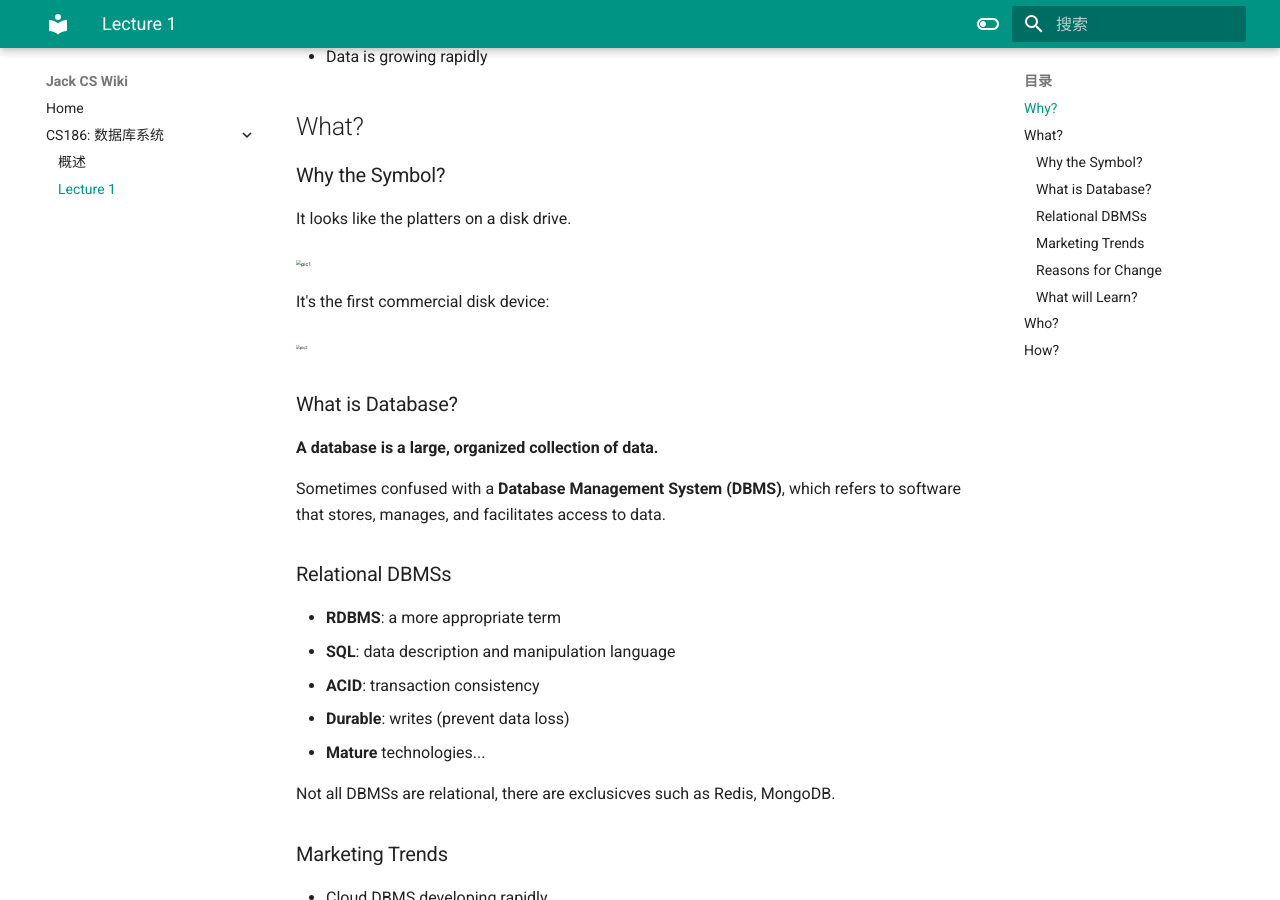
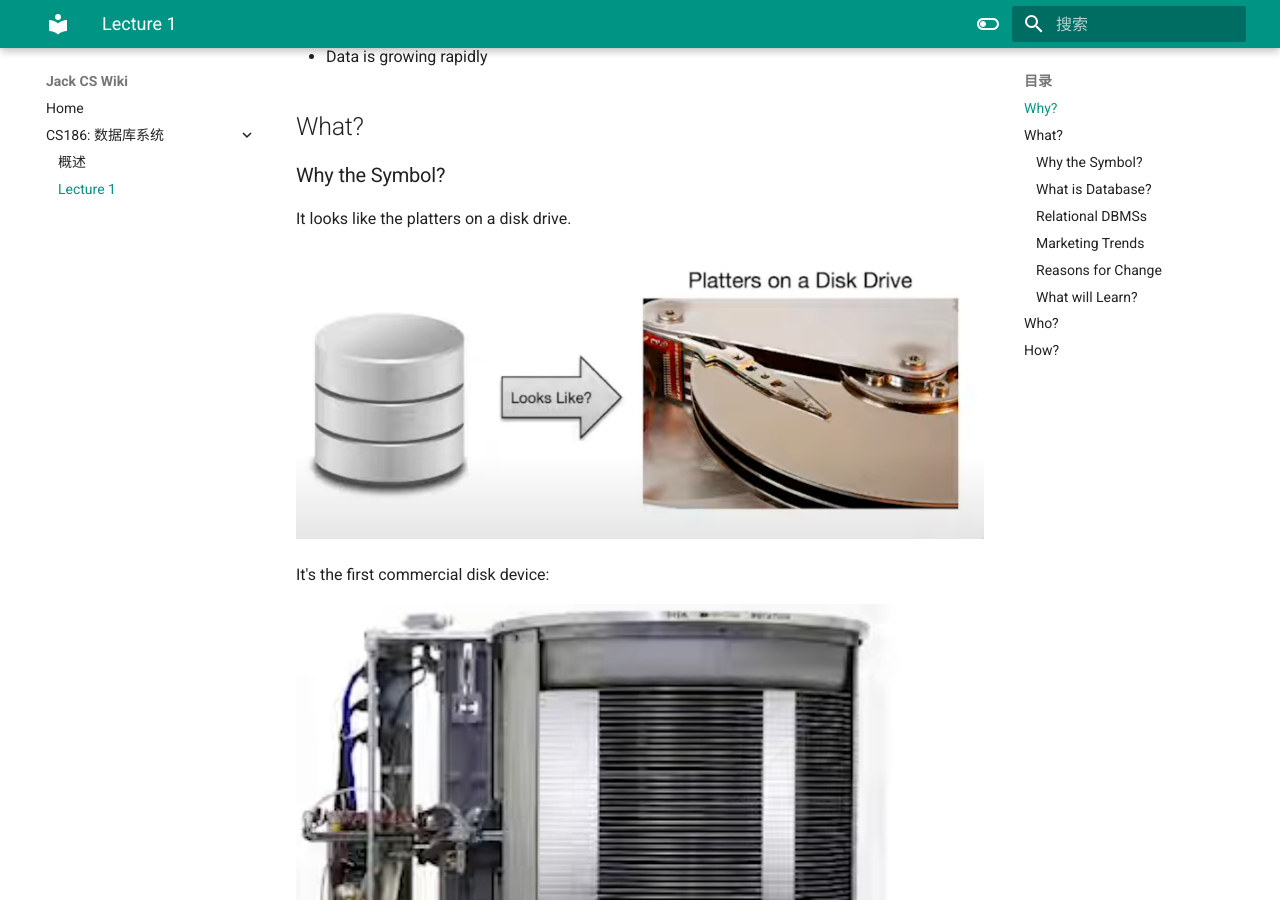
Before and after one commit to Caiguu/Jack_CS_Wiki, an MkDocs documentation site: the page built from docs/CS186/Lecture_1.md, in a window 1280 px wide and 900 px high, scrolled down 355 px. Built offline with MkDocs 1.6.1 and Material for MkDocs 9.7.7, drawn with Linux system fonts in a browser that asks for light colours.

Commit message:
Updated new pictures

```diff
--- a/docs/CS186/Lecture_1.md
+++ b/docs/CS186/Lecture_1.md
@@ -15,11 +15,11 @@
 
 It looks like the platters on a disk drive.
 
-<img src="Lecture_1.assets/pic1.png" alt="pic1" style="zoom: 33%;" />
+![pic1](Lecture_1.assets/pic1.png)
 
 It's the first commercial disk device:
 
-<img src="Lecture_1.assets/pic2.png" alt="pic2" style="zoom:25%;" />
+![pic2](Lecture_1.assets/pic2.png)
 
 ### What is Database?
 
```
